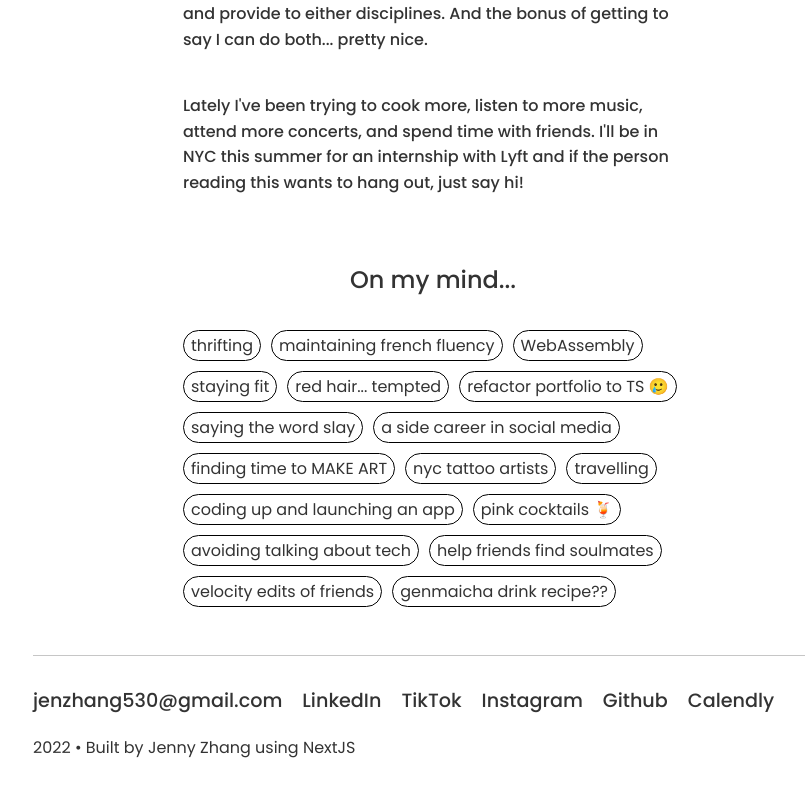
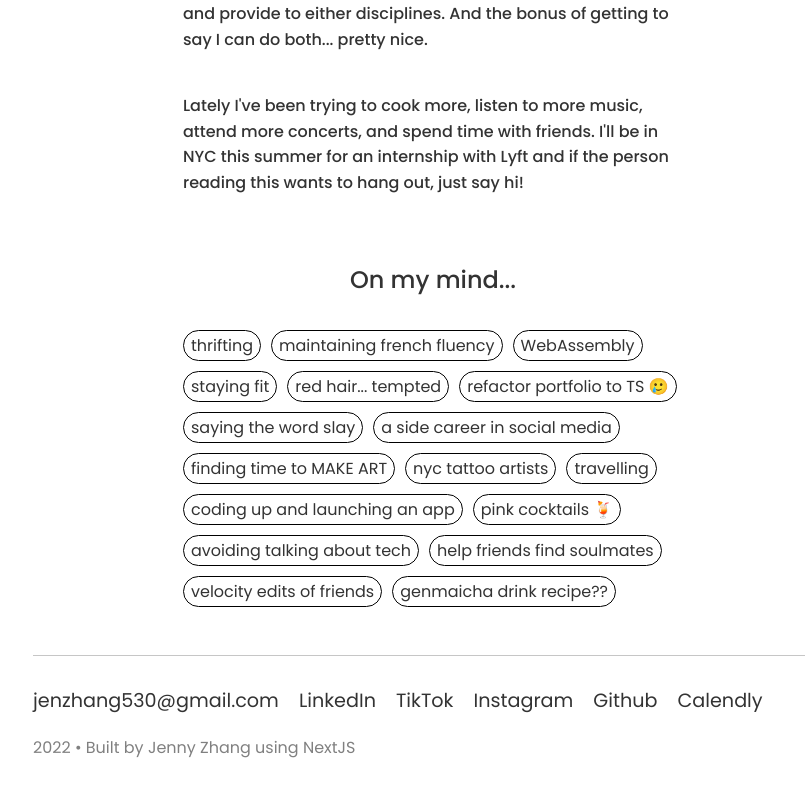
Before and after one commit to cowjuh/portfolio-2021, a Next.js app: page /about in a window 1280 px wide. Shown: the part 668-1464 px from the top of the page, without its empty margins (207-1012 px from the left). Built offline with nearby package versions, Linux system fonts and the light colour scheme.

Commit message:
Use gray text for footer

```diff
--- a/components/Contact.js
+++ b/components/Contact.js
@@ -30,7 +30,7 @@ const Contact = () => {
         <a href="https://github.com/cowjuh/">Github</a>
         <a href="https://calendly.com/cowjuh/30min">Calendly</a>
       </LinksContainer>
-      <p>2022 • Built by Jenny Zhang using NextJS</p>
+      <p style={{ color: "gray" }}>2022 • Built by Jenny Zhang using NextJS</p>
 
       <style jsx>
         {`
@@ -39,7 +39,6 @@ const Contact = () => {
             cursor: pointer;
             margin: 0 20px 20px 0;
             font-size: 1.2rem;
-            font-weight: 500;
           }
 
           p {
```
